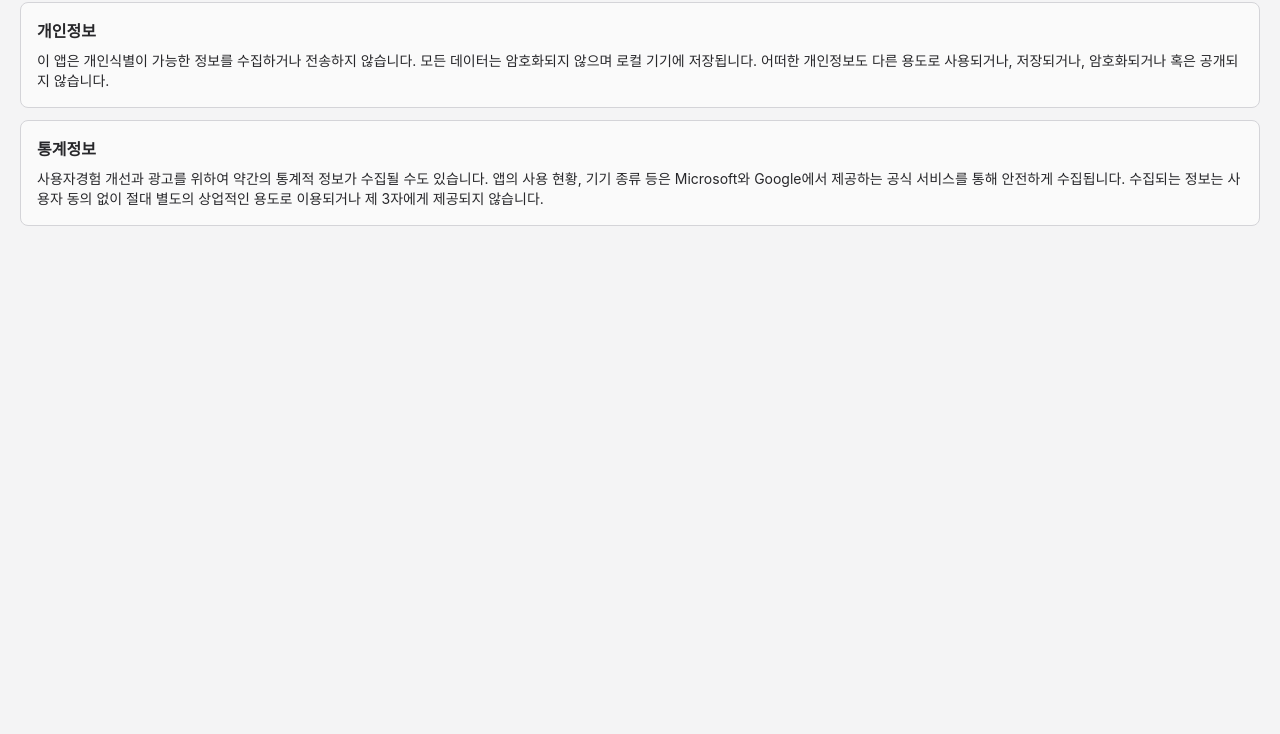
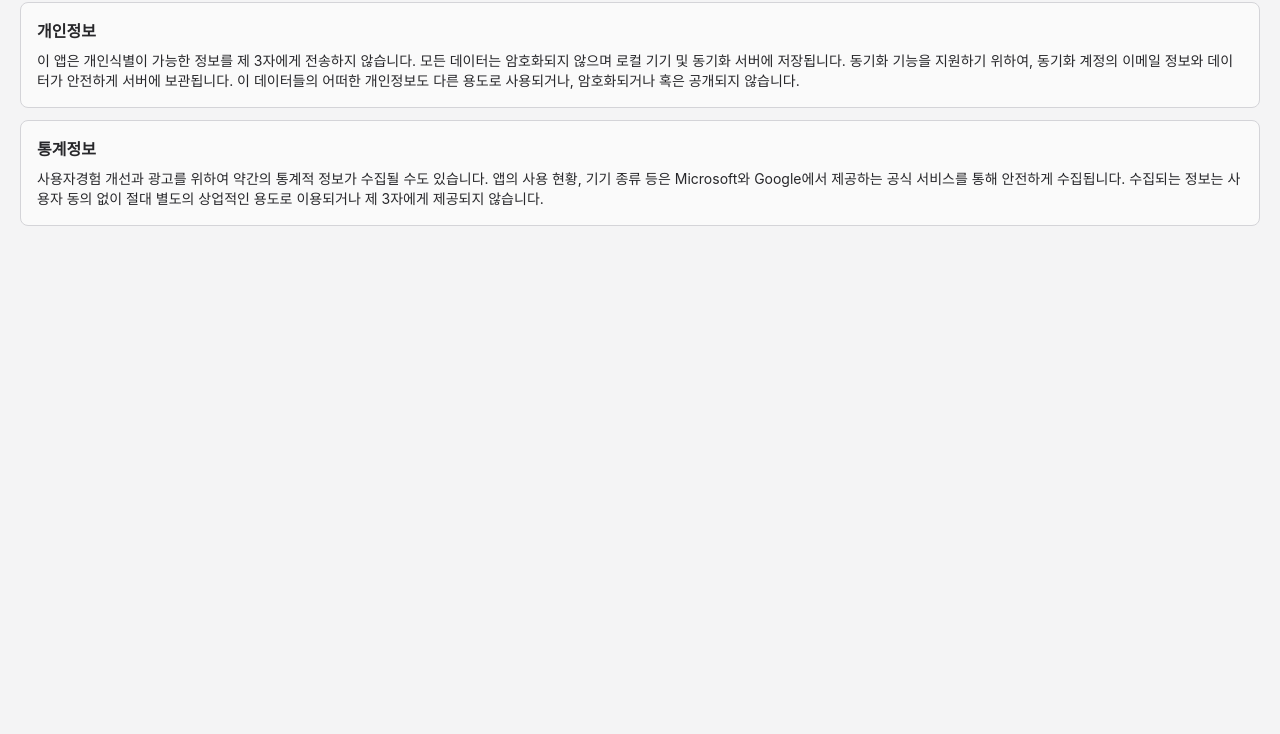
Before and after one commit to FLY2ED/FLY2ED.github.io, a plain HTML site: page index.html in a window 1280 px wide. Shown: the part 66-800 px from the top of the page. Drawn offline with nearby package versions, Linux system fonts and the light colour scheme; a web font is replaced by a local one.

Commit message:
Update index.html
Fix: 개인정보 부분 수정

```diff
--- a/index.html
+++ b/index.html
@@ -32,9 +32,10 @@
             </h3>
           </div>
           <div class="mt-2 text-sm text-zinc-800 dark:text-zinc-300">
-            이 앱은 개인식별이 가능한 정보를 수집하거나 전송하지 않습니다. 모든
-            데이터는 암호화되지 않으며 로컬 기기에 저장됩니다. 어떠한 개인정보도
-            다른 용도로 사용되거나, 저장되거나, 암호화되거나 혹은 공개되지
+            이 앱은 개인식별이 가능한 정보를 제 3자에게 전송하지 않습니다. 모든
+            데이터는 암호화되지 않으며 로컬 기기 및 동기화 서버에 저장됩니다.
+            동기화 기능을 지원하기 위하여, 동기화 계정의 이메일 정보와 데이터가 안전하게 서버에 보관됩니다. 이 데이터들의 어떠한 개인정보도
+            다른 용도로 사용되거나, 암호화되거나 혹은 공개되지
             않습니다.
           </div>
         </div>
```
